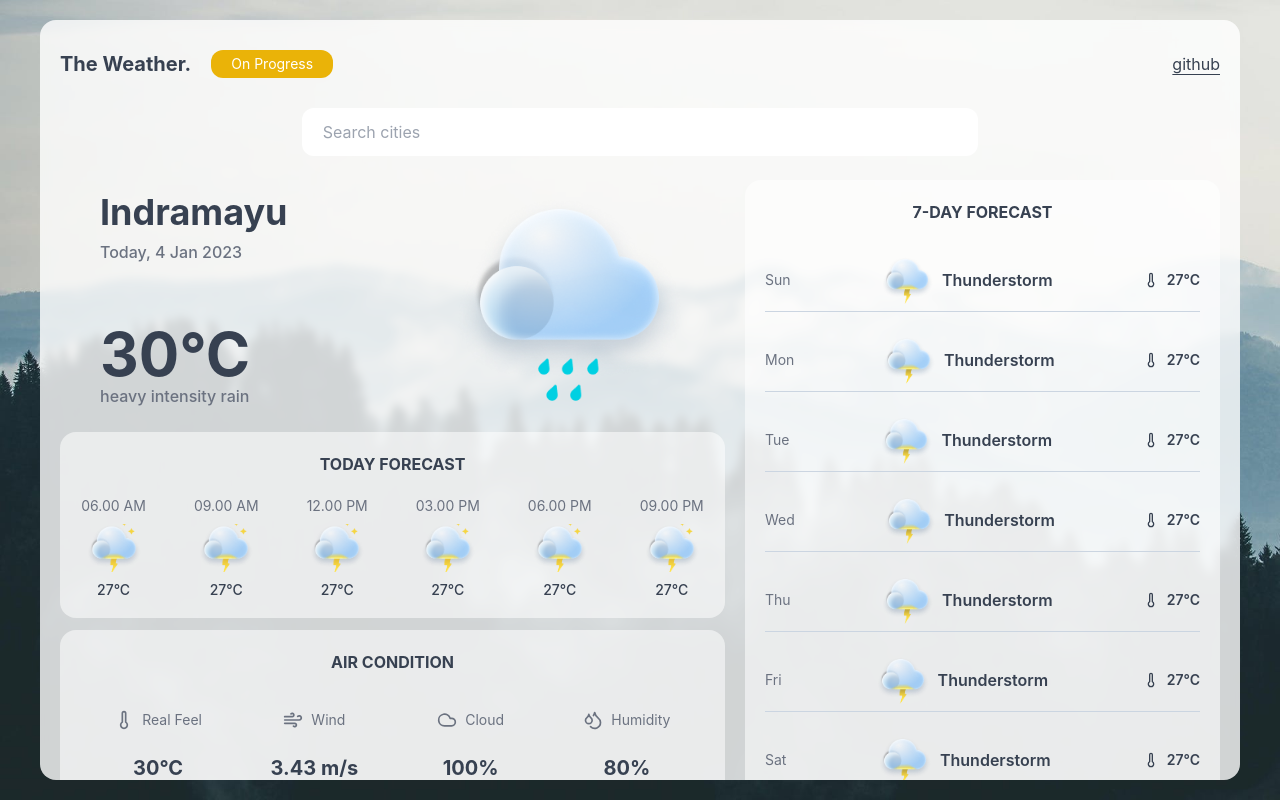
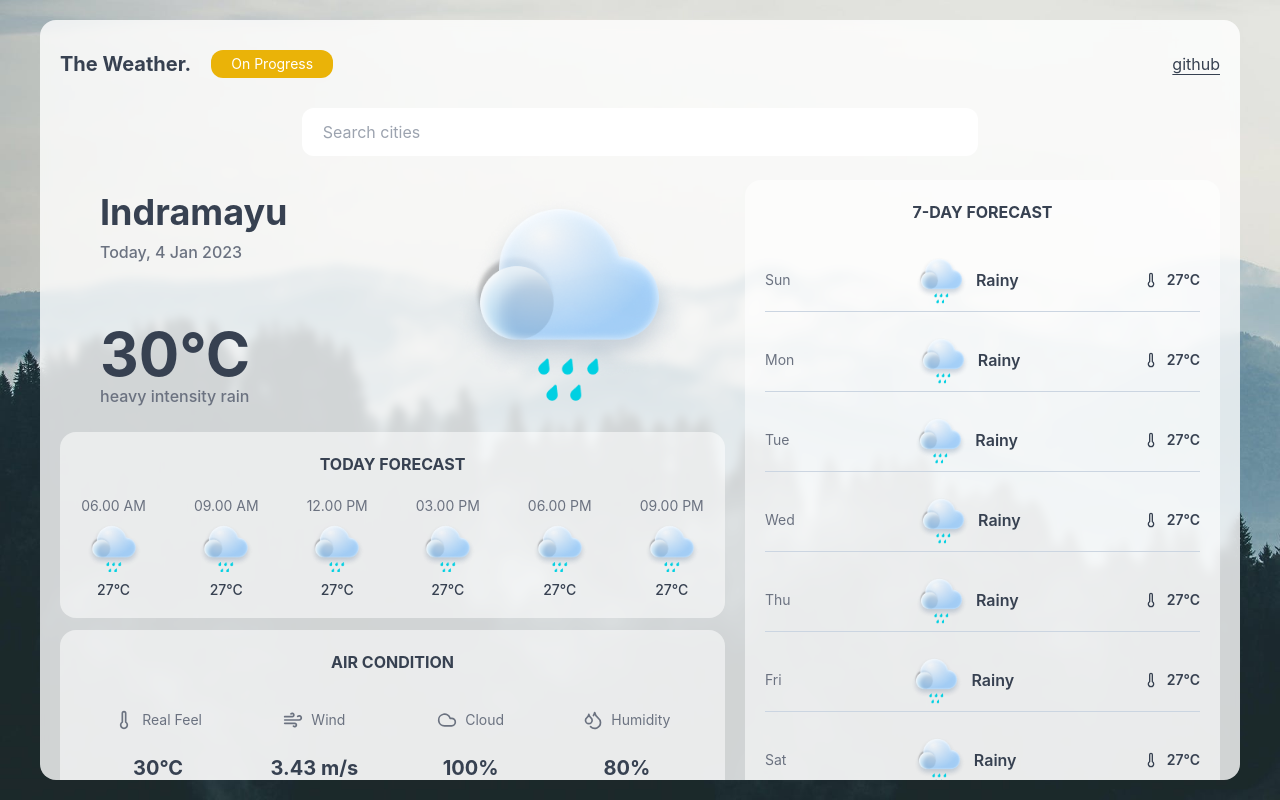
Before and after one commit to mamsul/weather-web, a React (Vite) app: page / in a window 1280 px wide. Built offline with nearby package versions, Linux system fonts and the light colour scheme; no server answers.

Commit message:
feat: update image handler

```diff
--- a/src/components/ForecastItem.tsx
+++ b/src/components/ForecastItem.tsx
@@ -1,4 +1,5 @@
 import { Thermometer } from 'lucide-react';
+import { weatherImg } from '../helper/utils';
 
 const ForecastItem = ({
   day,
@@ -18,7 +19,7 @@ const ForecastItem = ({
           <div className="flex items-center gap-2">
             <div className="h-[2rem] w-auto sm:h-[3rem]">
               <img
-                src="/src/assets/weather-icons/thunderstorm.png"
+                src={weatherImg({ type: 'rainy' })}
                 alt="cloudy weather icon"
                 sizes="100%"
                 className="h-full w-full object-cover object-center"
--- a/src/components/section/ForecastSection.tsx
+++ b/src/components/section/ForecastSection.tsx
@@ -9,25 +9,25 @@ const ForecastSection = () => {
 
       <ul className="0 mt-6 flex h-full w-full flex-col space-y-4">
         <li className="h-16 w-full border-b border-slate-300">
-          <ForecastItem day="Sun" weather="Thunderstorm" temp={27} />
+          <ForecastItem day="Sun" weather="Rainy" temp={27} />
         </li>
         <li className="h-16 w-full border-b border-slate-300">
-          <ForecastItem day="Mon" weather="Thunderstorm" temp={27} />
+          <ForecastItem day="Mon" weather="Rainy" temp={27} />
         </li>
         <li className="h-16 w-full border-b border-slate-300">
-          <ForecastItem day="Tue" weather="Thunderstorm" temp={27} />
+          <ForecastItem day="Tue" weather="Rainy" temp={27} />
         </li>
         <li className="h-16 w-full border-b border-slate-300">
-          <ForecastItem day="Wed" weather="Thunderstorm" temp={27} />
+          <ForecastItem day="Wed" weather="Rainy" temp={27} />
         </li>
         <li className="h-16 w-full border-b border-slate-300">
-          <ForecastItem day="Thu" weather="Thunderstorm" temp={27} />
+          <ForecastItem day="Thu" weather="Rainy" temp={27} />
         </li>
         <li className="h-16 w-full border-b border-slate-300">
-          <ForecastItem day="Fri" weather="Thunderstorm" temp={27} />
+          <ForecastItem day="Fri" weather="Rainy" temp={27} />
         </li>
         <li className="h-16 w-full border-b border-slate-300">
-          <ForecastItem day="Sat" weather="Thunderstorm" temp={27} />
+          <ForecastItem day="Sat" weather="Rainy" temp={27} />
         </li>
       </ul>
     </div>
--- a/src/components/section/TodayForecastSection.tsx
+++ b/src/components/section/TodayForecastSection.tsx
@@ -1,3 +1,5 @@
+import { weatherImg } from '../../helper/utils';
+
 const TodayForecastSection = () => {
   return (
     <div className="h-auto w-full rounded-2xl bg-white/55 p-3 lg:h-[11.6rem] lg:p-5">
@@ -9,7 +11,7 @@ const TodayForecastSection = () => {
           <span className="text-xs text-gray-500 lg:text-sm">06.00 AM</span>
           <div className="h-[3rem] w-[3.5rem]">
             <img
-              src="/src/assets/weather-icons/night_storm.png"
+              src={weatherImg({ type: 'rainy' })}
               alt="cloudy weather icon"
               sizes="100%"
               className="h-full w-full object-cover object-center"
@@ -21,7 +23,7 @@ const TodayForecastSection = () => {
           <span className="text-xs text-gray-500 lg:text-sm">09.00 AM</span>
           <div className="h-[3rem] w-[3.5rem]">
             <img
-              src="/src/assets/weather-icons/night_storm.png"
+              src={weatherImg({ type: 'rainy' })}
               alt="cloudy weather icon"
               sizes="100%"
               className="h-full w-full object-cover object-center"
@@ -33,7 +35,7 @@ const TodayForecastSection = () => {
           <span className="text-xs text-gray-500 lg:text-sm">12.00 PM</span>
           <div className="h-[3rem] w-[3.5rem]">
             <img
-              src="/src/assets/weather-icons/night_storm.png"
+              src={weatherImg({ type: 'rainy' })}
               alt="cloudy weather icon"
               sizes="100%"
               className="h-full w-full object-cover object-center"
@@ -45,7 +47,7 @@ const TodayForecastSection = () => {
           <span className="text-xs text-gray-500 lg:text-sm">03.00 PM</span>
           <div className="h-[3rem] w-[3.5rem]">
             <img
-              src="/src/assets/weather-icons/night_storm.png"
+              src={weatherImg({ type: 'rainy' })}
               alt="cloudy weather icon"
               sizes="100%"
               className="h-full w-full object-cover object-center"
@@ -57,7 +59,7 @@ const TodayForecastSection = () => {
           <span className="text-xs text-gray-500 lg:text-sm">06.00 PM</span>
           <div className="h-[3rem] w-[3.5rem]">
             <img
-              src="/src/assets/weather-icons/night_storm.png"
+              src={weatherImg({ type: 'rainy' })}
               alt="cloudy weather icon"
               sizes="100%"
               className="h-full w-full object-cover object-center"
@@ -69,7 +71,7 @@ const TodayForecastSection = () => {
           <span className="text-xs text-gray-500 lg:text-sm">09.00 PM</span>
           <div className="h-[3rem] w-[3.5rem]">
             <img
-              src="/src/assets/weather-icons/night_storm.png"
+              src={weatherImg({ type: 'rainy' })}
               alt="cloudy weather icon"
               sizes="100%"
               className="h-full w-full object-cover object-center"
--- a/src/components/section/TodayWeatherSection.tsx
+++ b/src/components/section/TodayWeatherSection.tsx
@@ -1,4 +1,4 @@
-import RainyIcon from '../../assets/weather-icons/rainy.png';
+import { weatherImg } from '../../helper/utils';
 
 const TodayWeatherSection = () => {
   return (
@@ -14,7 +14,7 @@ const TodayWeatherSection = () => {
 
           <div className="h-[8rem] w-auto sm:hidden">
             <img
-              src={RainyIcon}
+              src={weatherImg({ type: 'rainy' })}
               alt="cloudy weather icon"
               sizes="100%"
               className="h-full w-full object-contain object-center"
@@ -30,7 +30,7 @@ const TodayWeatherSection = () => {
         </div>
         <div className="hidden h-[13rem] w-auto sm:block">
           <img
-            src={RainyIcon}
+            src={weatherImg({ type: 'rainy' })}
             alt="cloudy weather icon"
             sizes="100%"
             className="h-full w-full object-contain object-center"
--- a/src/helper/utils.ts
+++ b/src/helper/utils.ts
@@ -1,3 +1,12 @@
+import Cloudy from '../assets/weather-icons/cloudy.png';
+import HappyDay from '../assets/weather-icons/happyday.png';
+import NightStorm from '../assets/weather-icons/night_storm.png';
+import PartlyCloudy from '../assets/weather-icons/partly_cloudy.png';
+import PartlyDayStorm from '../assets/weather-icons/partly_day_storm.png';
+import Rainy from '../assets/weather-icons/rainy.png';
+import Snowy from '../assets/weather-icons/snowy.png';
+import ThunderStorm from '../assets/weather-icons/thunderstorm.png';
+
 const convertDate = (timestamp: number) => {
   if (timestamp) {
     return new Date(timestamp).toDateString();
@@ -5,4 +14,27 @@ const convertDate = (timestamp: number) => {
   return '';
 };
 
-export { convertDate };
+const weatherImg = ({ type }: { type: WeatherType }) => {
+  switch (type) {
+    case 'rainy':
+      return Rainy;
+    case 'happyday':
+      return HappyDay;
+    case 'thumderstorm':
+      return ThunderStorm;
+    case 'cloudy':
+      return Cloudy;
+    case 'nigth-storm':
+      return NightStorm;
+    case 'partly-cloudy':
+      return PartlyCloudy;
+    case 'partly-day-storm':
+      return PartlyDayStorm;
+    case 'snowy':
+      return Snowy;
+    default:
+      return HappyDay;
+  }
+};
+
+export { convertDate, weatherImg };
--- a/src/types/weather.d.ts
+++ b/src/types/weather.d.ts
@@ -59,3 +59,14 @@ interface WeatherData {
   name: string;
   cod: number;
 }
+
+// Weather Condition for Ilustration
+type WeatherType =
+  | 'rainy'
+  | 'happyday'
+  | 'thumderstorm'
+  | 'cloudy'
+  | 'nigth-storm'
+  | 'partly-cloudy'
+  | 'partly-day-storm'
+  | 'snowy';
```
